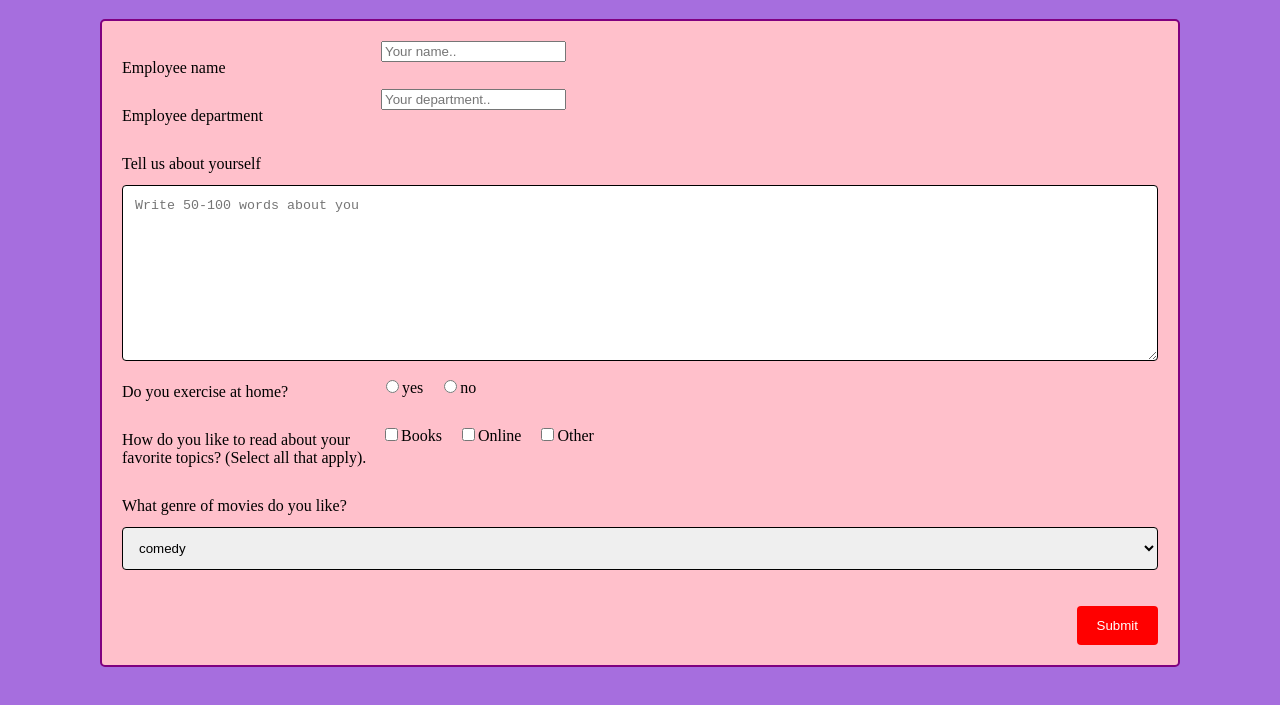
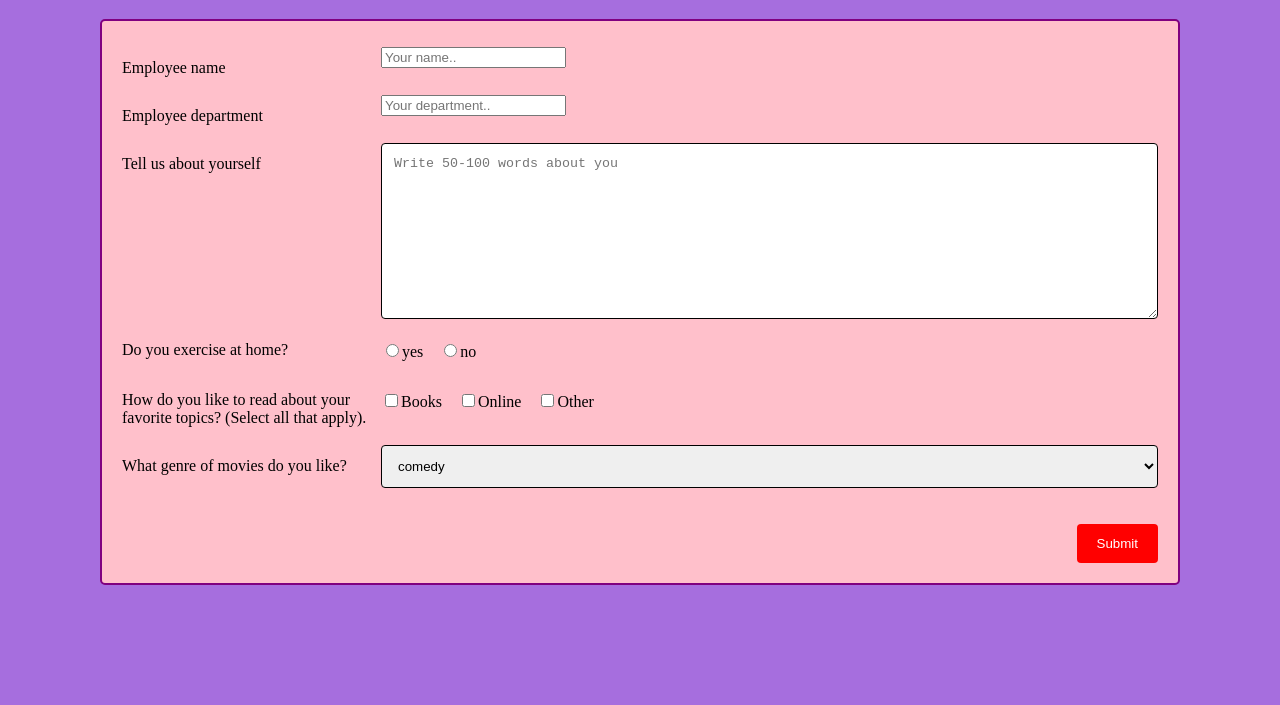
Before and after one commit to cvtqx/survey, a plain HTML site: page index.html in a window 1280 px wide. Shown: the part 61-766 px from the top of the page. Drawn offline with Linux system fonts and the light colour scheme.

Commit message:
update styles.css

```diff
--- a/styles.css
+++ b/styles.css
@@ -41,7 +41,7 @@ input[type=submit]{
     width:25%;
     margin-top: 6px;
 }
-,col-75{
+.col-75{
     float:left;
     width: 75%;
     margin-top: 6px;
```
